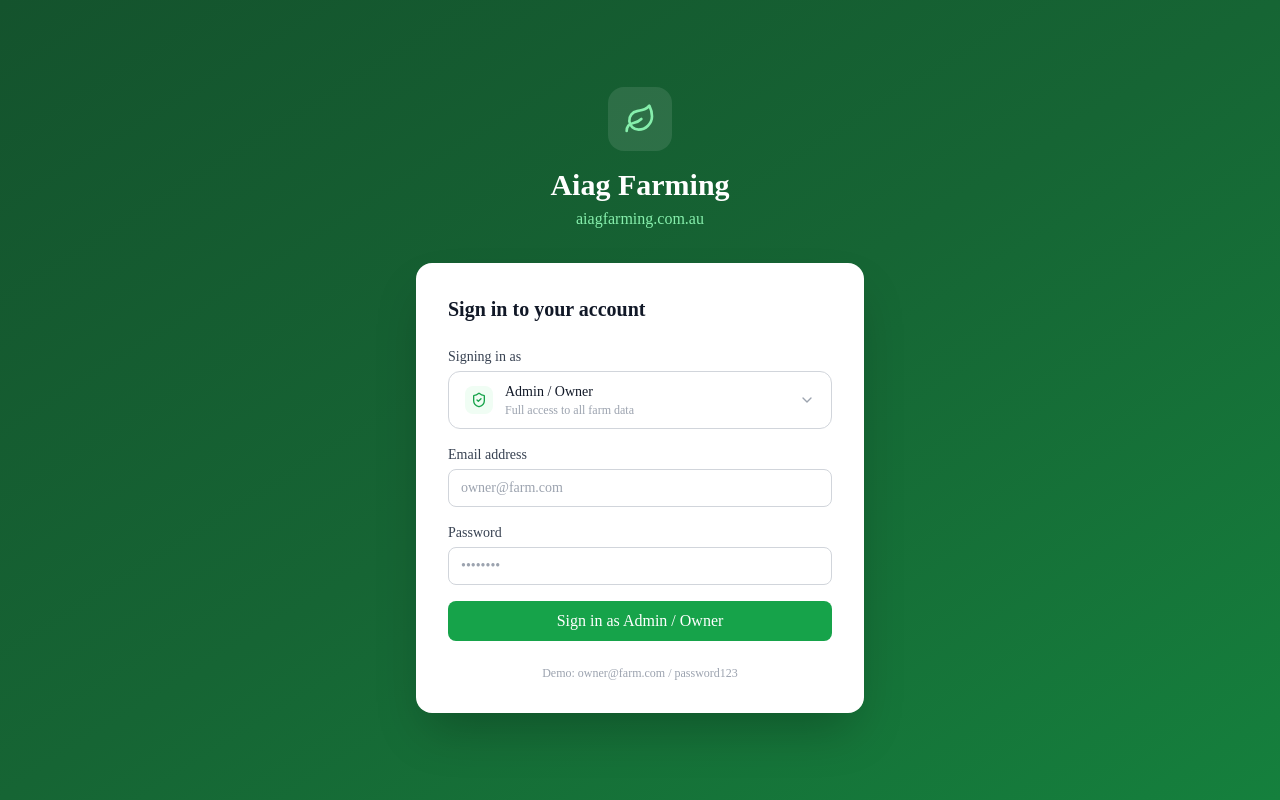
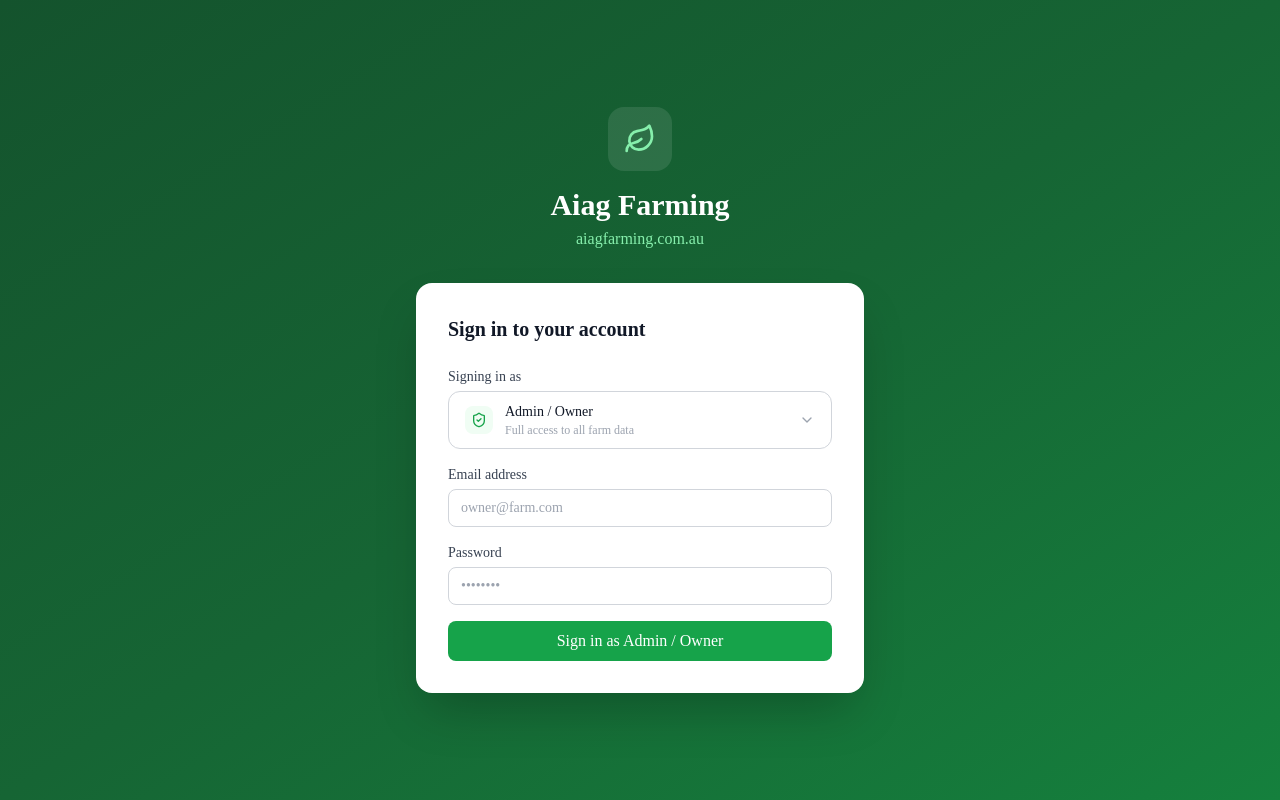
Before and after one commit to SHARMAJEE009/farm-os, a Next.js app in the folder apps/web/: page /login in a window 1280 px wide. Built offline with nearby package versions, Linux system fonts and the light colour scheme.

Commit message:
dont show password

```diff
--- a/apps/web/app/login/page.tsx
+++ b/apps/web/app/login/page.tsx
@@ -158,9 +158,6 @@
             </button>
           </form>
 
-          <p className="text-xs text-gray-400 mt-6 text-center">
-            Demo: owner@farm.com / password123
-          </p>
         </div>
       </div>
     </div>
```
